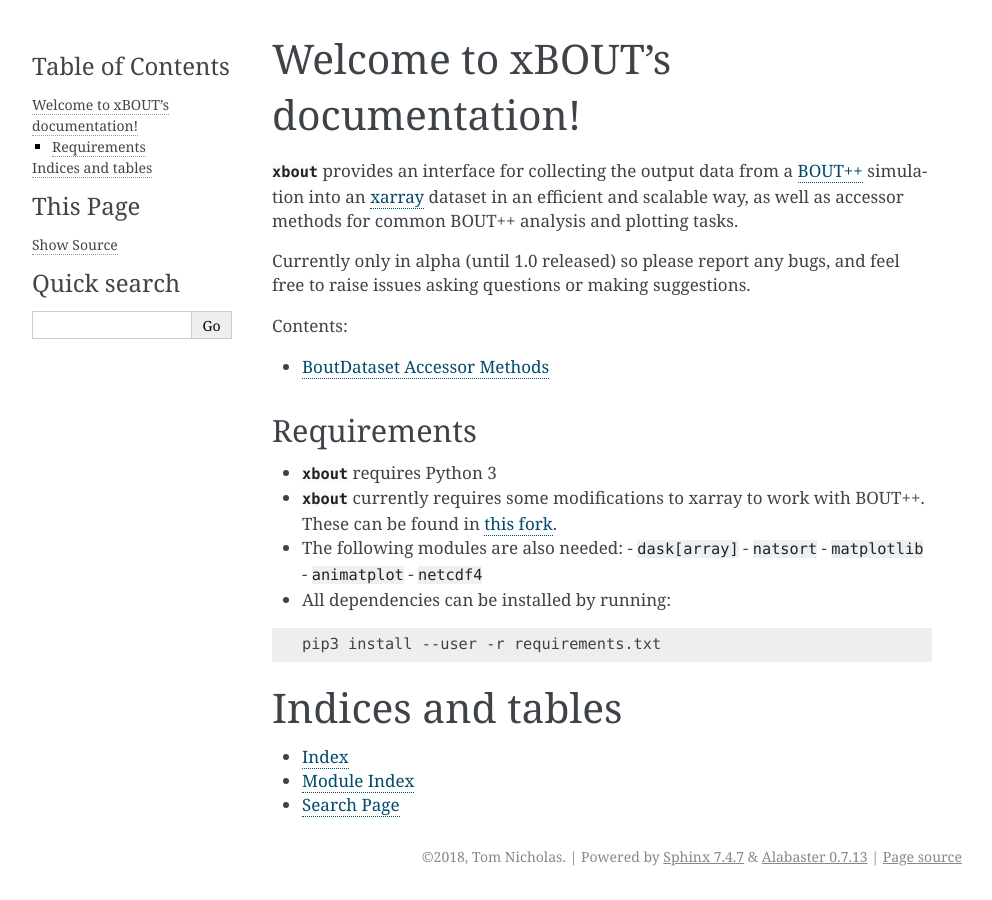
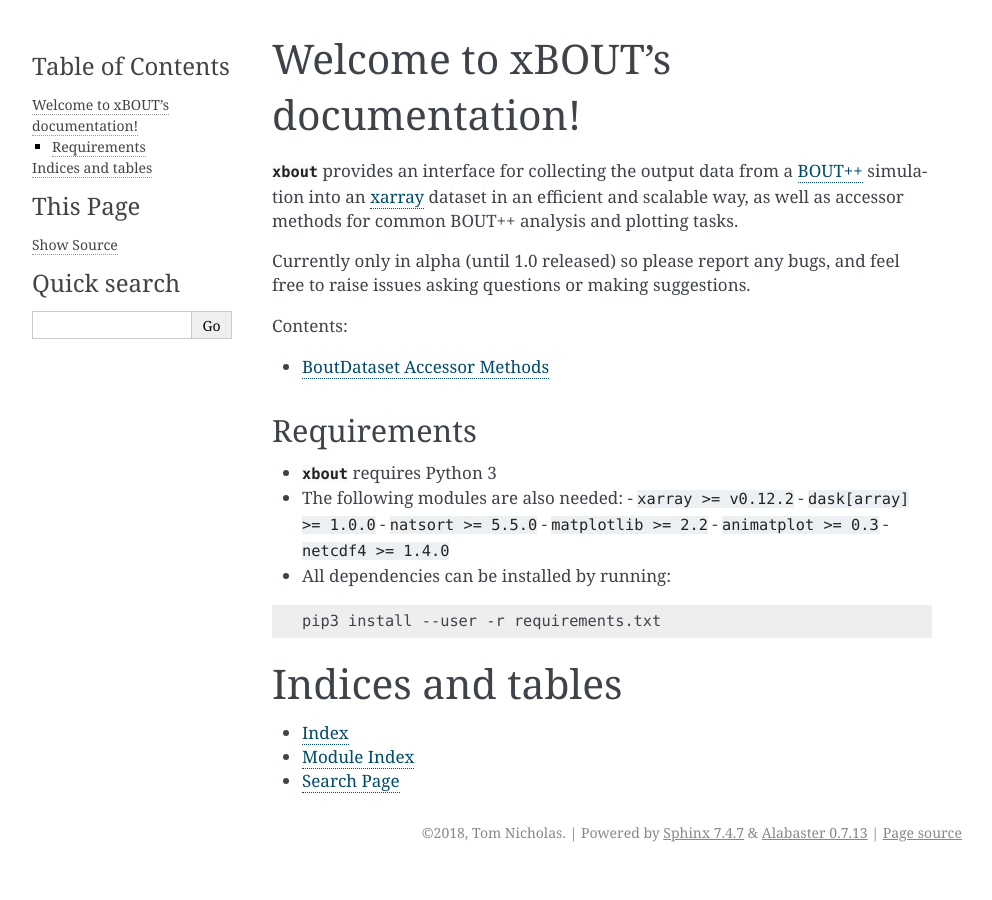
Before and after one commit to boutproject/xBOUT, a Sphinx documentation site: the page built from docs/index.rst, in a window 1280 px wide. Shown: the whole page, without its empty margins (148-1140 px from the left). Built offline with Sphinx 7.4.7, drawn with Linux system fonts in a browser that asks for light colours; pages that are not in the unit, such as notebooks, are missing from menus.

Commit message:
Update requirements in docs, including min version

```diff
--- a/docs/index.rst
+++ b/docs/index.rst
@@ -29,15 +29,13 @@
 
 - :py:mod:`xbout` requires Python 3
 
-- :py:mod:`xbout` currently requires some modifications to xarray to
-  work with BOUT++. These can be found in `this fork`_.
-
 - The following modules are also needed:
-  - ``dask[array]``
-  - ``natsort``
-  - ``matplotlib``
-  - ``animatplot``
-  - ``netcdf4``
+  - ``xarray >= v0.12.2``
+  - ``dask[array] >= 1.0.0``
+  - ``natsort >= 5.5.0``
+  - ``matplotlib >= 2.2``
+  - ``animatplot >= 0.3``
+  - ``netcdf4 >= 1.4.0``
 - All dependencies can be installed by running:
 
 .. code-block:: bash
```
